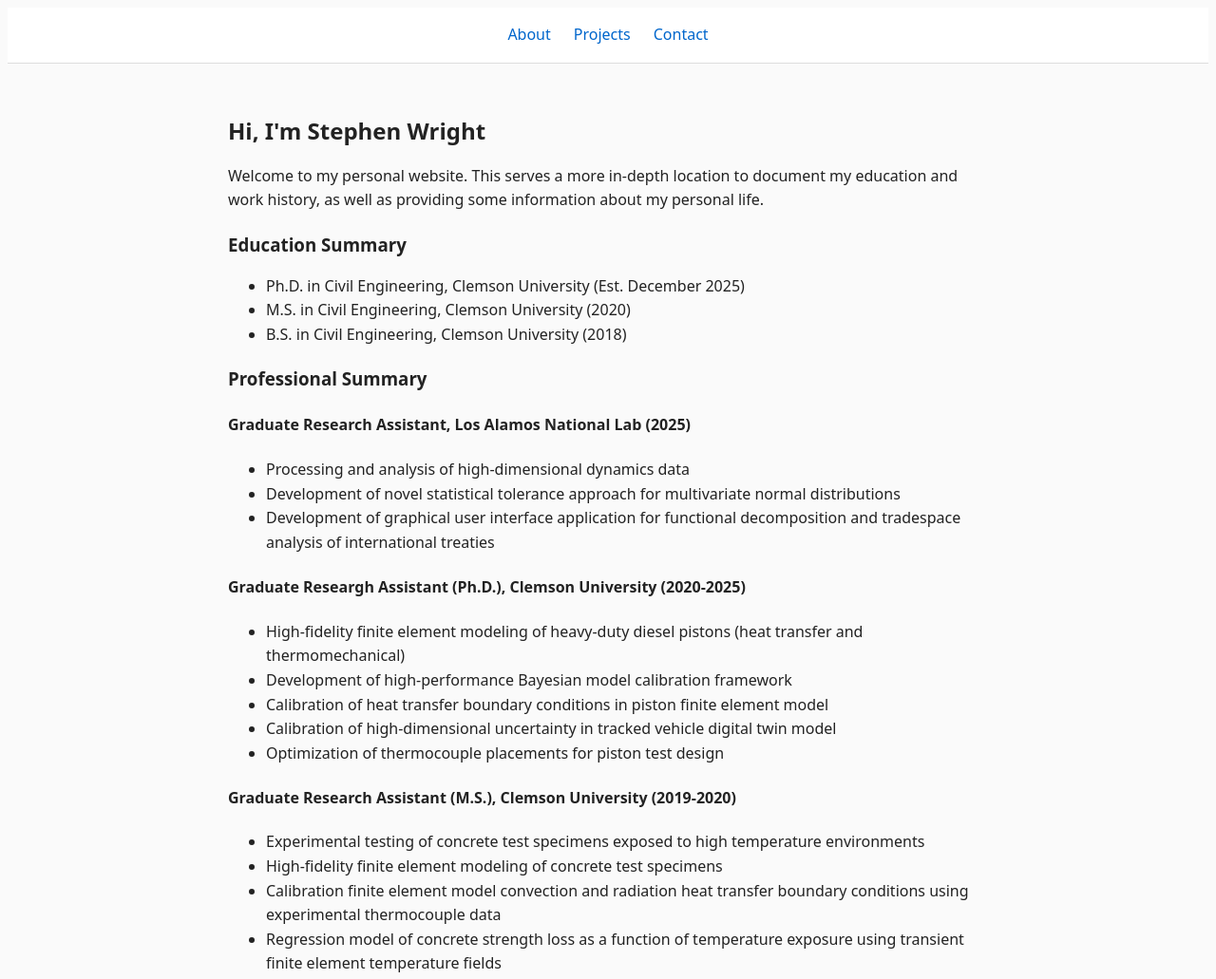
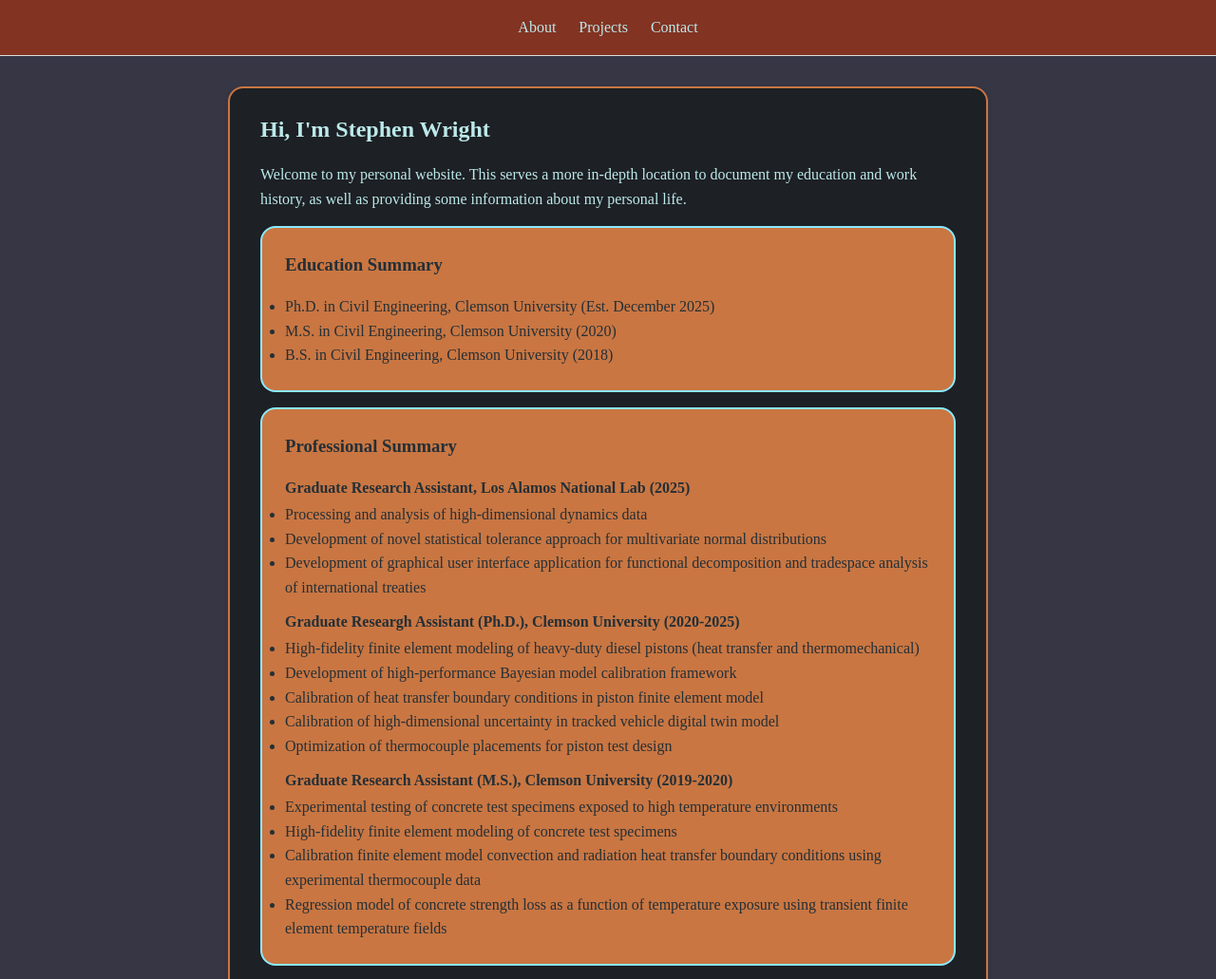
Before and after one commit to sjwrigh7/sjwrigh7.github.io, a plain HTML site: page index.html in a window 1280 px wide. Shown: the top 1031 px of the page at 95% size. Drawn offline with Linux system fonts and the light colour scheme; a web font is replaced by a local one.

Commit message:
set main colors for theme; add highlight boxes for sections

```diff
--- a/style.css
+++ b/style.css
@@ -11,33 +11,45 @@ html * {
   rendering-intent: auto;
 }
 
-$background: #282A36;
-$foreground: #F8F8F2;
-$selection: #44475A;
-$comment: #6272A4;
-$red: #FF5555;
-$orange: #FFB86C;
-$yellow: #F1FA8C;
-$green: #50FA7B;
-$purple: #BD93F9;
-$cyan: #8BE9FD;
-$pink: #FF79C6;
+/* add fonts */
+/*$systemFonts: JetBrainsMono;
+$mainFont:JetBrainsMono;
+*/
+@font-face {
+    font-family: 'JetBrainsMono'; /*a name to be used later*/
+    src: url('https://github.com/JetBrains/JetBrainsMono/tree/master/fonts/ttf'); /*URL to font*/
+}
 
-$mainColor: $foreground;
-$headingColor: $purple;
-$headingTextShadow: none;
-$headingTextTransform: none;
-$backgroundColor: $background;
-$linkColor: $pink;
-$linkColorHover: $cyan;
-$selectionBackgroundColor: $selection;
-$inlineCodeColor: $green;
-$listBulletColor: $cyan;
-
-/* add fonts */
-$systemFonts: JetBrainsMono;
-$mainFont:JetBrainsMono;
-
+:root {
+  --background: #373645;
+  --foreground: #F8F8F2;
+  --selection: #44475A;
+  --comment: #6272A4;
+  --red: #FF5555;
+  --orange: #FFB86C;
+  --yellow: #F1FA8C;
+  --green: #50FA7B;
+  --purple: #BD93F9;
+  --cyan: #8BE9FD;
+  --pink: #FF79C6;
+  --header: #823322;
+  --mainfont: #bce9eb;
+  --highlighttext: #242f36;
+  --mainblockfill: #1d2024;   /* background for sections */
+  --mainblockbound: #c97642;     /* border color for sections */
+/*
+  --mainColor: $foreground;
+  --headingColor: $purple;
+  --headingTextShadow: none;
+  --headingTextTransform: none;
+  --backgroundColor: $background;
+  --linkColor: $pink;
+  --linkColorHover: $cyan;
+  --selectionBackgroundColor: $selection;
+  --inlineCodeColor: $green;
+  --listBulletColor: $cyan;
+  */
+}
 /* main layout */
 /* Basic reset and typography */
 * {
@@ -48,17 +60,18 @@ $mainFont:JetBrainsMono;
 
 html {
   font-size: 16px;
-  font-family: system-ui, sans-serif;
+  font-family: JetBrainsMono;
   line-height: 1.6;
-  color: #222;
-  background-color: #fafafa;
+  color: var(--mainfont);
+  background-color: var(--background);
 }
 
 a {
-  color: #0066cc;
+  color: var(--pink);
   text-decoration: none;
 }
 a:hover {
+  color: var(--cyan);
   text-decoration: underline;
 }
 
@@ -71,9 +84,13 @@ body {
 
 /* Header / nav */
 header {
-  background: #fff;
+  background: var(--header);
   padding: 1rem 2rem;
   border-bottom: 1px solid #ddd;
+}
+
+header a {
+  color: var(--mainfont);
 }
 
 nav {
@@ -94,16 +111,34 @@ main {
 
 /* Sections */
 section {
-  margin-bottom: 3rem;
+  margin-bottom: 2rem;
+  padding: 1.5rem 2rem;
+  background: var(--mainblockfill);
+  border: 2px solid var(--mainblockbound);
+  border-radius: 16px;
+  box-shadow: 0 2px 6px rgba(0,0,0,0.05); /* optional subtle shadow */
 }
 h1, h2, h3 {
   margin-bottom: 1rem;
   font-weight: 600;
 }
 
+.highlight {
+  margin-top: 1rem;
+  margin-bottom: 1rem;
+  padding: 1.5rem;
+  background: var(--mainblockbound);
+  border: 2px solid var(--cyan);
+  color: var(--highlighttext);
+  border-radius: 16px;
+  h4 {
+    margin-top: 8pt;
+    margin-bottom: 2pt;
+  }
+}
 /* Footer */
 footer {
-  background: #fff;
+  background: var(--background);
   border-top: 1px solid #ddd;
   text-align: center;
   padding: 1rem 2rem;
```
